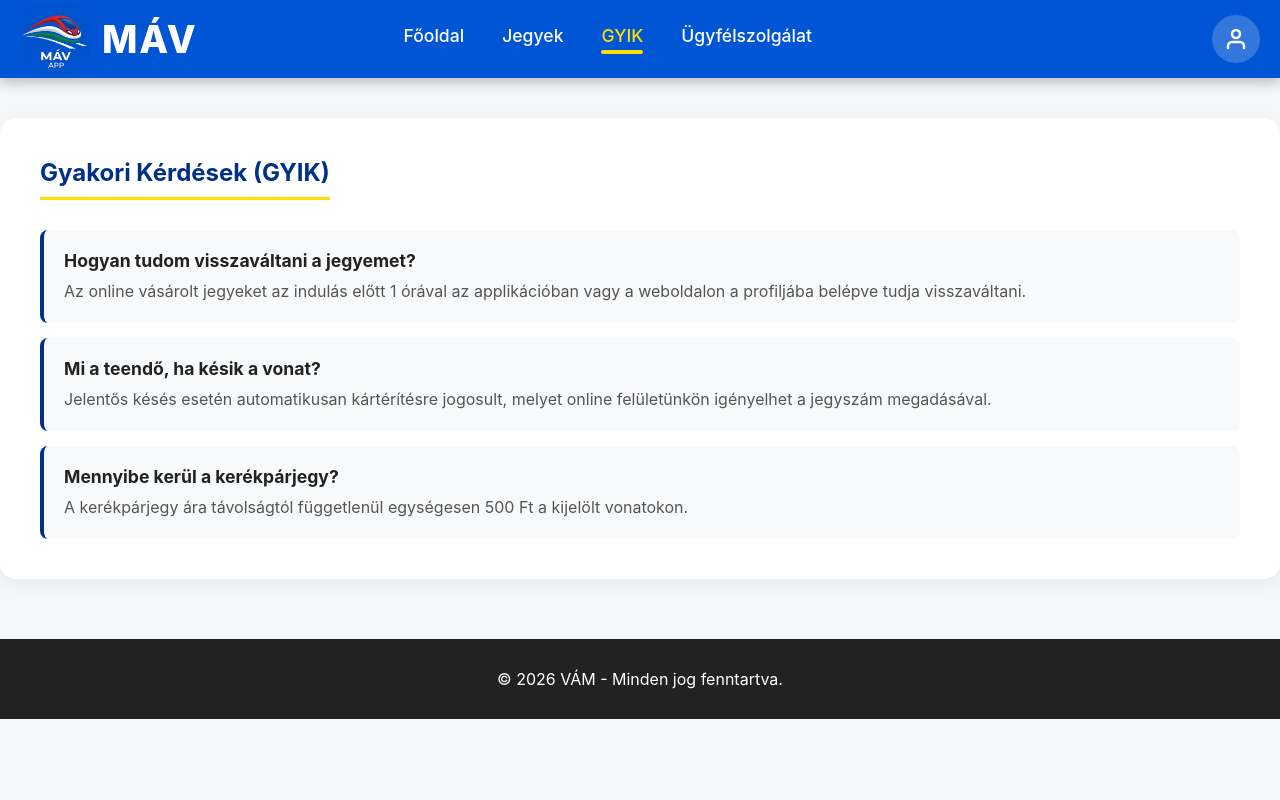
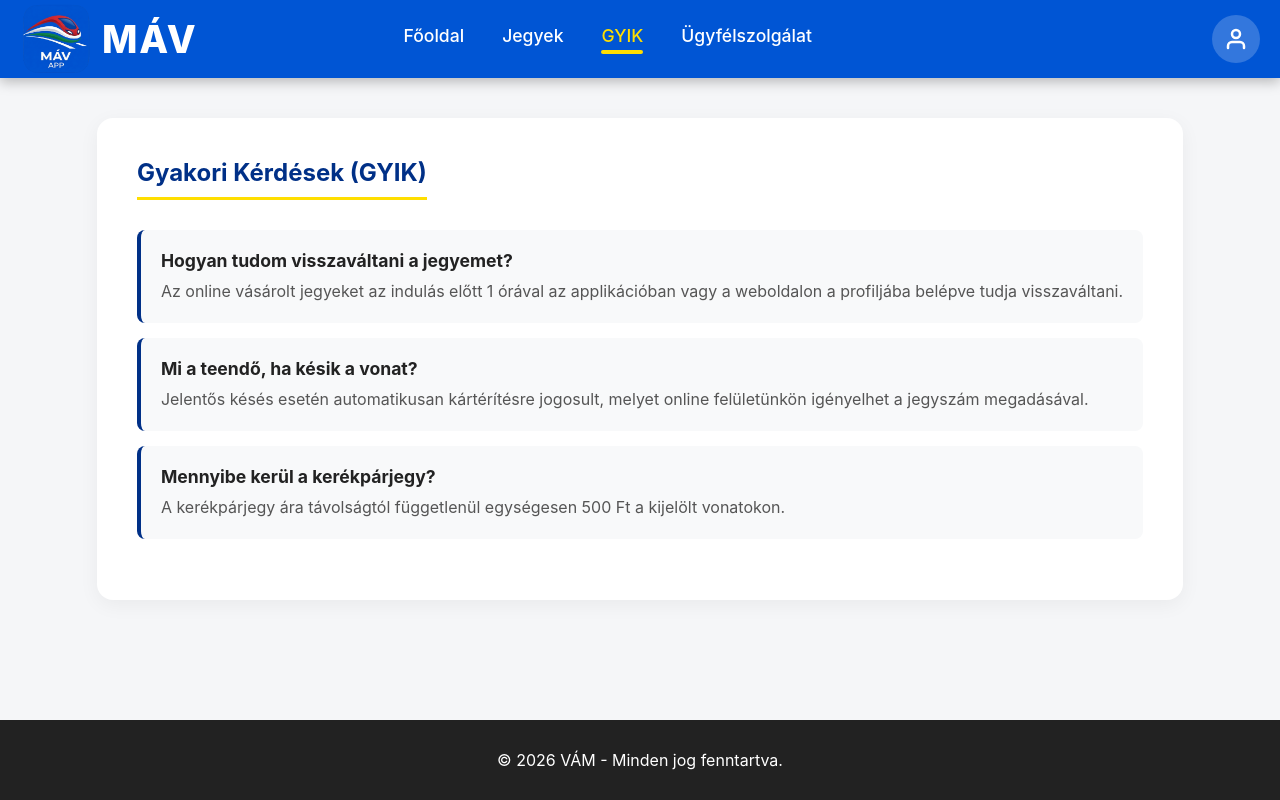
Before and after one commit to hszabolcss/M-vER, a PHP site: page /gyik.html in a window 1280 px wide. Run offline with PHP 8.4, Linux system fonts and the light colour scheme.

Commit message:
footermindiglent_update

```diff
--- a/style.css
+++ b/style.css
@@ -10,8 +10,22 @@ body {
     -apple-system, BlinkMacSystemFont, "Segoe UI", Roboto, sans-serif;
   background: #f5f6f8;
   color: #333;
+  display: flex;
+  flex-direction: column;
+  min-height: 100vh;
 }
 
+main {
+  flex: 1; /* Ez kitolja a footert az oldal aljára, ha kevés a tartalom */
+}
+
+.footer {
+  background: #003087;
+  color: white;
+  padding: 20px;
+  text-align: center;
+  width: 100%;
+}
 /* Navigáció */
 .topbar {
   background: linear-gradient(to right, #0055d4, #0055d4);
```
